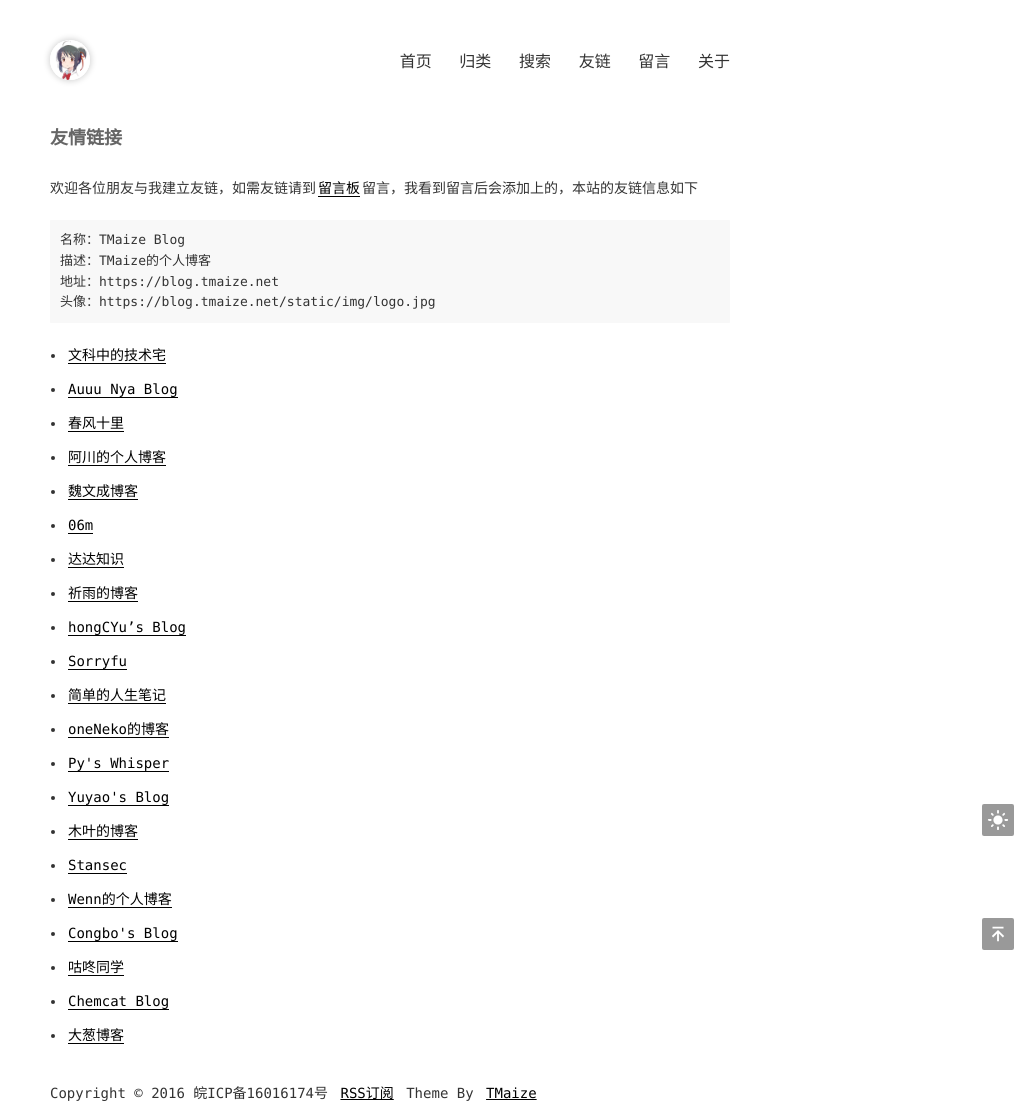
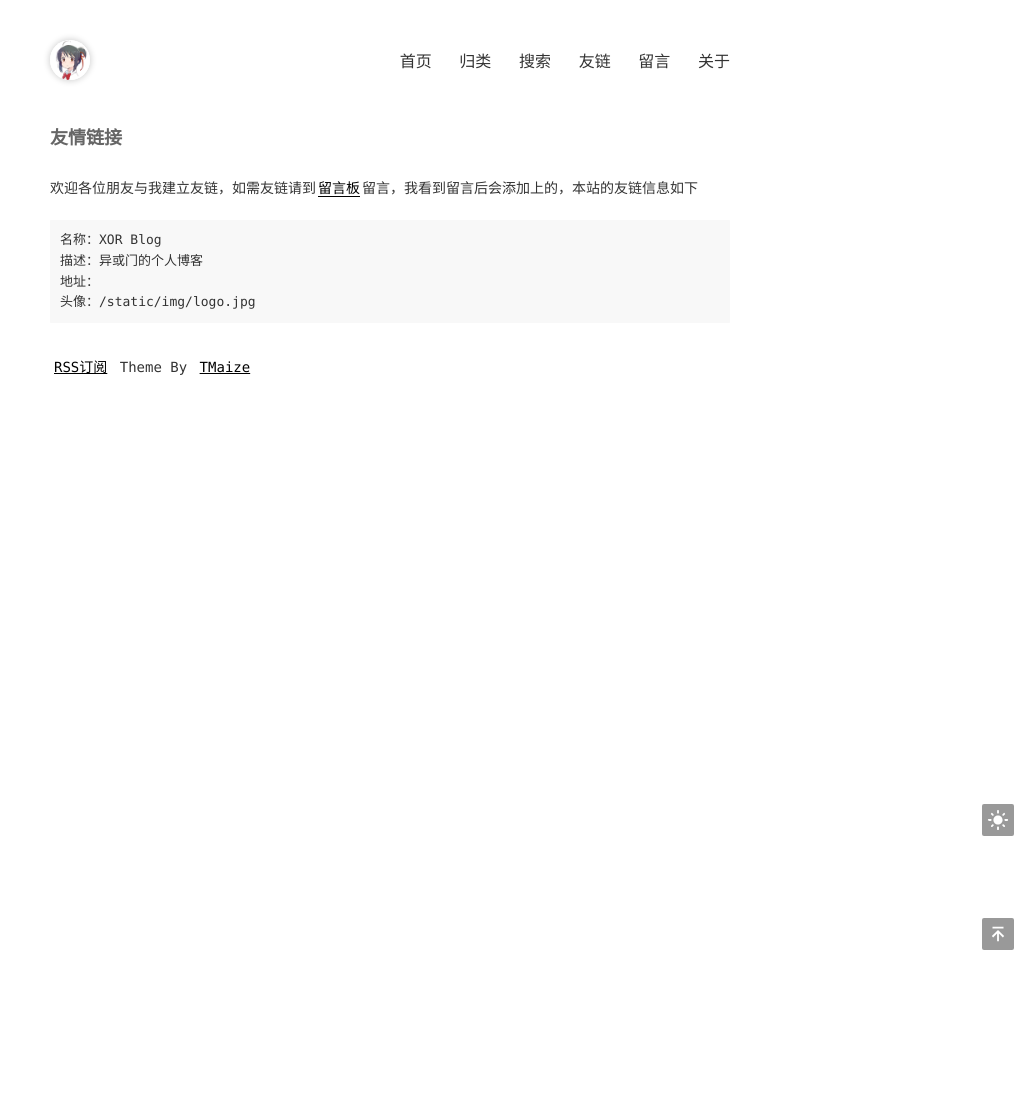
Before and after one commit to Hujiaohuxue/Hujiaohuxue.github.io, a Jekyll site: the page built from pages/links.md, in a window 1280 px wide. Shown: the whole page, without its empty margins (250-1280 px from the left). Built offline with Jekyll 4.4.1, drawn with Linux system fonts in a browser that asks for light colours.

Commit message:
修改了一下配置文件

```diff
--- a/_config.yml
+++ b/_config.yml
@@ -4,11 +4,11 @@ plugins:
   - jekyll-regex-replace
 
 # SEO相关信息
-title: TMaize Blog
-description: TMaize的个人博客
-keywords: TMaize,Blog,Java,Html,JavaScript
-author: TMaize
-footerText: 'Copyright © 2016 皖ICP备16016174号'
+title: XOR Blog
+description: 异或门的个人博客
+#keywords: TMaize,Blog,Java,Html,JavaScript
+#author: TMaize
+#footerText: 'Copyright © 2016 皖ICP备16016174号'
 
 # 这些不要动
 permalink: /posts/:year/:month/:day/:title.html
@@ -20,11 +20,11 @@ exclude: ['CNAME', 'README.md', 'LICENSE', '_site', 'dist', 'Gemfile', 'Gemfile.
 
 # 域名配置
 # baseurl配置,如果网站部署在根目录下的其他目录中，请设置为 /目录名
-domainUrl: 'https://blog.tmaize.net'
+#domainUrl: 'https://blog.tmaize.net'
 baseurl: ''
 
 # 吐个槽地址，会在chat页面中重定向到该地址
-tucaoUrl: https://support.qq.com/product/86335
+#tucaoUrl: https://support.qq.com/product/86335
 
 # 菜单
 # 必填字段 title: '文本' url: '链接'
@@ -51,52 +51,10 @@ extClickEffect: true
 extAdsense: false
 
 # 数学公式支持，比较影响加载速度,不需要请设置为false
-extMath: false
+extMath: true
 
 # 显示访问量统计，由不蒜子提供服务
 extCount: false
 
 # 友情链接
-links:
-  - title: 文科中的技术宅
-    url: https://www.townwang.com
-  - title: Auuu Nya Blog
-    url: http://mu1er.cn
-  - title: 春风十里
-    url: https://www.geek-era.com
-  - title: 阿川的个人博客
-    url: https://achuan.io
-  - title: 魏文成博客
-    url: https://www.wwc.ren
-  - title: 06m
-    url: https://www.06m.me
-  - title: 达达知识
-    url: https://www.dadapush.com
-  - title: 祈雨的博客
-    url: https://wakzz.cn
-  - title: hongCYu’s Blog
-    url: https://hongcyu.cn
-  - title: Sorryfu
-    url: https://fushaolei.github.io
-  - title: 简单的人生笔记
-    url: https://yoyling.com
-  - title: oneNeko的博客
-    url: https://blog.oneneko.com
-  - title: Py's Whisper
-    url: https://whisper.pyliubaolin.top
-  - title: Yuyao's Blog
-    url: http://hellocode.ink
-  - title: 木叶的博客
-    url: https://muye.ml
-  - title: Stansec
-    url: https://standeblog.com
-  - title: Wenn的个人博客
-    url: https://wenn.tech
-  - title: Congbo's Blog
-    url: https://congbo.site
-  - title: 咕咚同学
-    url: https://gudong.site
-  - title: Chemcat Blog
-    url: https://chemcat.gitee.io
-  - title: 大葱博客
-    url: https://blog.zzzdc.com/
+#links:
```
Also changed, not shown: pages/about.md (+9 -5 lines), 1 other file.
